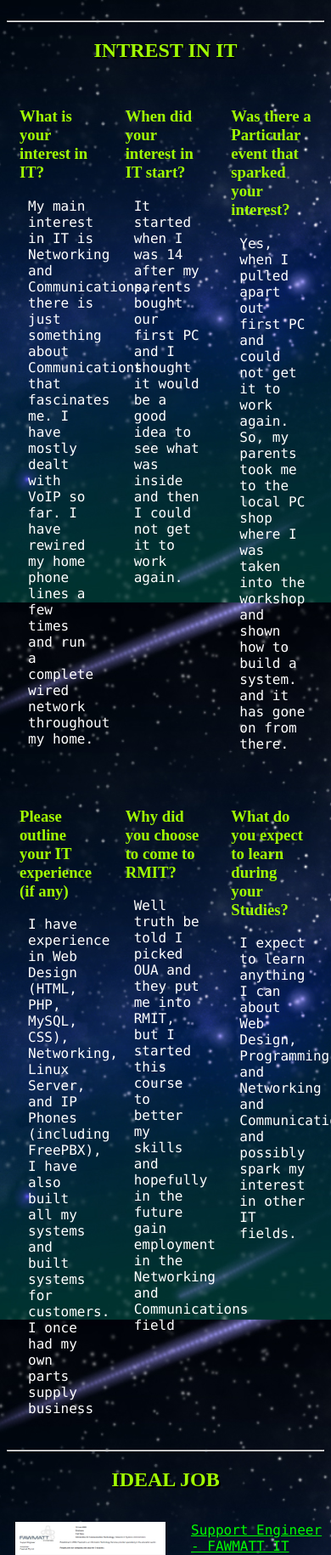
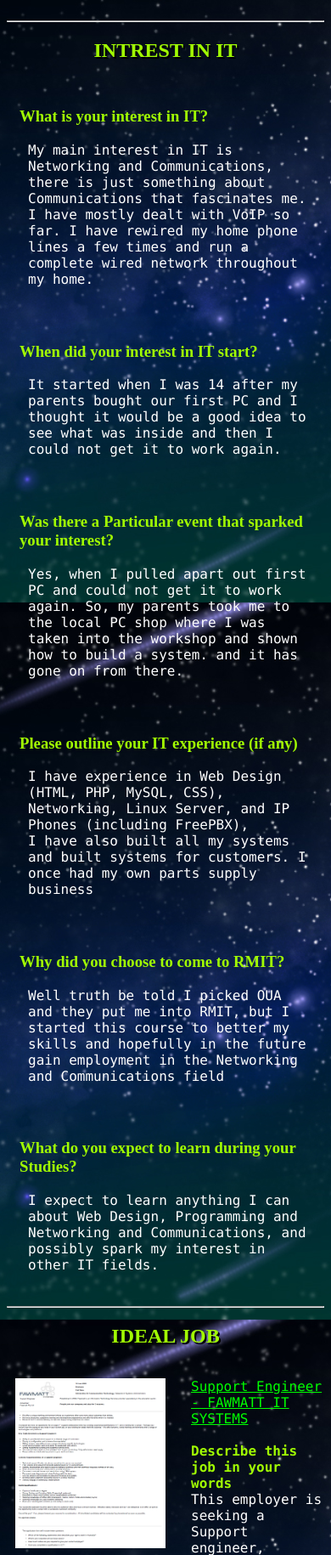
Before and after one commit to shaggy982/a1craig, a PHP site: page / in a window 390 px wide; the page is wider, and only the part inside the window is pictured. Shown: the part 979-2809 px from the top of that part at 85% size. Run offline with PHP 8.4, Linux system fonts and the light colour scheme.

Commit message:
Update style.css

```diff
--- a/css/style.css
+++ b/css/style.css
@@ -88,3 +88,9 @@ b {
 img {
 	width: 100%;
 }
+
+@media screen and (max-width: 600px) {
+  .column {
+    width: 100%;
+  }
+}
```
